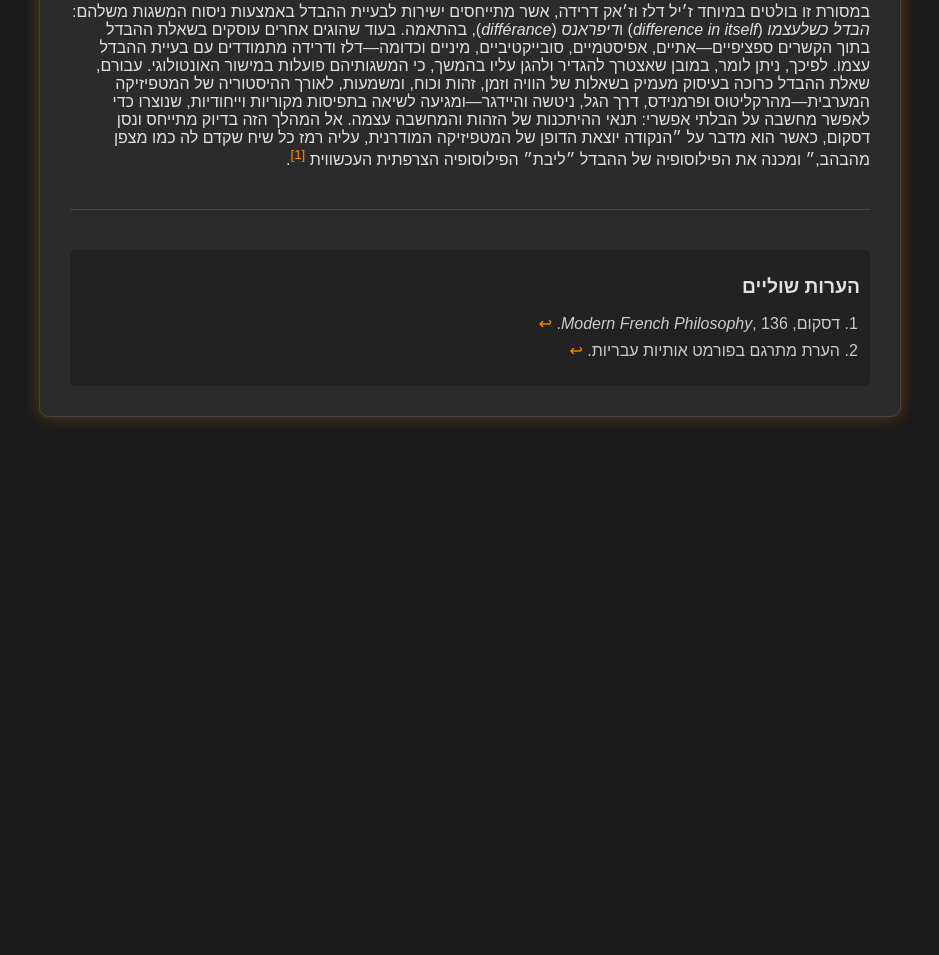
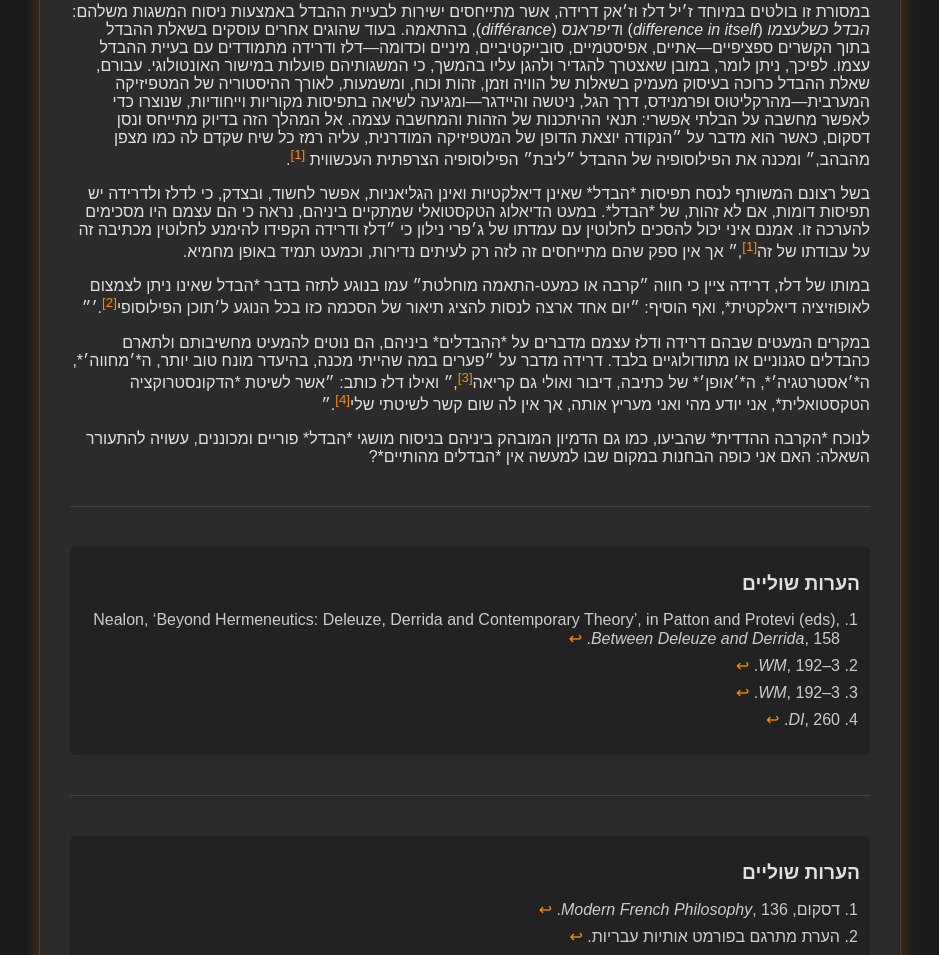
Before and after one commit to nimshav/translation, a website: page public/book/chapters/chapter1.html in a window 1280 px wide. Shown: the part 388-1343 px from the top of the page, without its empty margins (170-1109 px from the left). Before the commit the page ends 840 px from the top, so only its background shows below. Drawn offline with Linux system fonts and the light colour scheme; files whose address does not match are found by name.

Commit message:
Update chapter1.html

```diff
--- a/public/book/chapters/chapter1.html
+++ b/public/book/chapters/chapter1.html
@@ -115,6 +115,36 @@
       במסורת זו בולטים במיוחד ז׳יל דלז וז׳אק דרידה, אשר מתייחסים ישירות לבעיית ההבדל באמצעות ניסוח המשגות משלהם: <i>הבדל כשלעצמו</i> (<i>difference in itself</i>) ו<i>דיפראנס</i> (<i>différance</i>), בהתאמה. בעוד שהוגים אחרים עוסקים בשאלת ההבדל בתוך הקשרים ספציפיים—אתיים, אפיסטמיים, סובייקטיביים, מיניים וכדומה—דלז ודרידה מתמודדים עם בעיית ההבדל עצמו. לפיכך, ניתן לומר, במובן שאצטרך להגדיר ולהגן עליו בהמשך, כי המשגותיהם פועלות במישור האונטולוגי. עבורם, שאלת ההבדל כרוכה בעיסוק מעמיק בשאלות של הוויה וזמן, זהות וכוח, ומשמעות, לאורך ההיסטוריה של המטפיזיקה המערבית—מהרקליטוס ופרמנידס, דרך הגל, ניטשה והיידגר—ומגיעה לשיאה בתפיסות מקוריות וייחודיות, שנוצרו כדי לאפשר מחשבה על הבלתי אפשרי: תנאי ההיתכנות של הזהות והמחשבה עצמה. אל המהלך הזה בדיוק מתייחס ונסן דסקום, כאשר הוא מדבר על ״הנקודה יוצאת הדופן של המטפיזיקה המודרנית, עליה רמז כל שיח שקדם לה כמו מצפן מהבהב,״ ומכנה את הפילוסופיה של ההבדל ״ליבת״ הפילוסופיה הצרפתית העכשווית <sup><a href="#footnote-1">[1]</a></sup>.
     </p>
 
+    <p>
+      בשל רצונם המשותף לנסח תפיסות *הבדל* שאינן דיאלקטיות ואינן הגליאניות, אפשר לחשוד, ובצדק, כי לדלז ולדרידה יש תפיסות דומות, אם לא זהות, של *הבדל*. במעט הדיאלוג הטקסטואלי שמתקיים ביניהם, נראה כי הם עצמם היו מסכימים להערכה זו. אמנם איני יכול להסכים לחלוטין עם עמדתו של ג׳פרי נילון כי ״דלז ודרידה הקפידו להימנע לחלוטין מכתיבה זה על עבודתו של זה<sup><a href="#footnote-1">[1]</a></sup>,״ אך אין ספק שהם מתייחסים זה לזה רק לעיתים נדירות, וכמעט תמיד באופן מחמיא.
+    </p>
+
+    <p>
+      במותו של דלז, דרידה ציין כי חווה ״קרבה או כמעט-התאמה מוחלטת״ עמו בנוגע לתזה בדבר *הבדל שאינו ניתן לצמצום לאופוזיציה דיאלקטית*, ואף הוסיף: ״יום אחד ארצה לנסות להציג תיאור של הסכמה כזו בכל הנוגע ל׳תוכן הפילוסופי<sup><a href="#footnote-2">[2]</a></sup>.׳״
+    </p>
+
+    <p>
+      במקרים המעטים שבהם דרידה ודלז עצמם מדברים על *ההבדלים* ביניהם, הם נוטים להמעיט מחשיבותם ולתארם כהבדלים סגנוניים או מתודולוגיים בלבד. דרידה מדבר על ״פערים במה שהייתי מכנה, בהיעדר מונח טוב יותר, ה*׳מחווה׳*, ה*׳אסטרטגיה׳*, ה*׳אופן׳* של כתיבה, דיבור ואולי גם קריאה<sup><a href="#footnote-3">[3]</a></sup>,״ ואילו דלז כותב: ״אשר לשיטת *הדקונסטרוקציה הטקסטואלית*, אני יודע מהי ואני מעריץ אותה, אך אין לה שום קשר לשיטתי שלי<sup><a href="#footnote-4">[4]</a></sup>.״
+    </p>
+
+    <p>
+      לנוכח *הקרבה ההדדית* שהביעו, כמו גם הדמיון המובהק ביניהם בניסוח מושגי *הבדל* פוריים ומכוננים, עשויה להתעורר השאלה: האם אני כופה הבחנות במקום שבו למעשה אין *הבדלים מהותיים*?
+    </p>
+
+    <hr>
+
+  <!-- Footnotes Section -->
+  <div id="footnotes">
+      <h2>הערות שוליים</h2>
+      <ol>
+          <li id="footnote-1">Nealon, ‘Beyond Hermeneutics: Deleuze, Derrida and Contemporary Theory’, in Patton and Protevi (eds), <i>Between Deleuze and Derrida</i>, 158. <a href="#ref-1">↩</a></li>
+          <li id="footnote-2"><i>WM</i>, 192–3. <a href="#ref-2">↩</a></li>
+          <li id="footnote-3"><i>WM</i>, 192–3. <a href="#ref-3">↩</a></li>
+          <li id="footnote-4"><i>DI</i>, 260. <a href="#ref-4">↩</a></li>
+      </ol>
+  </div>
+
+
     <hr>
 
     <!-- Footnotes Section -->
```
